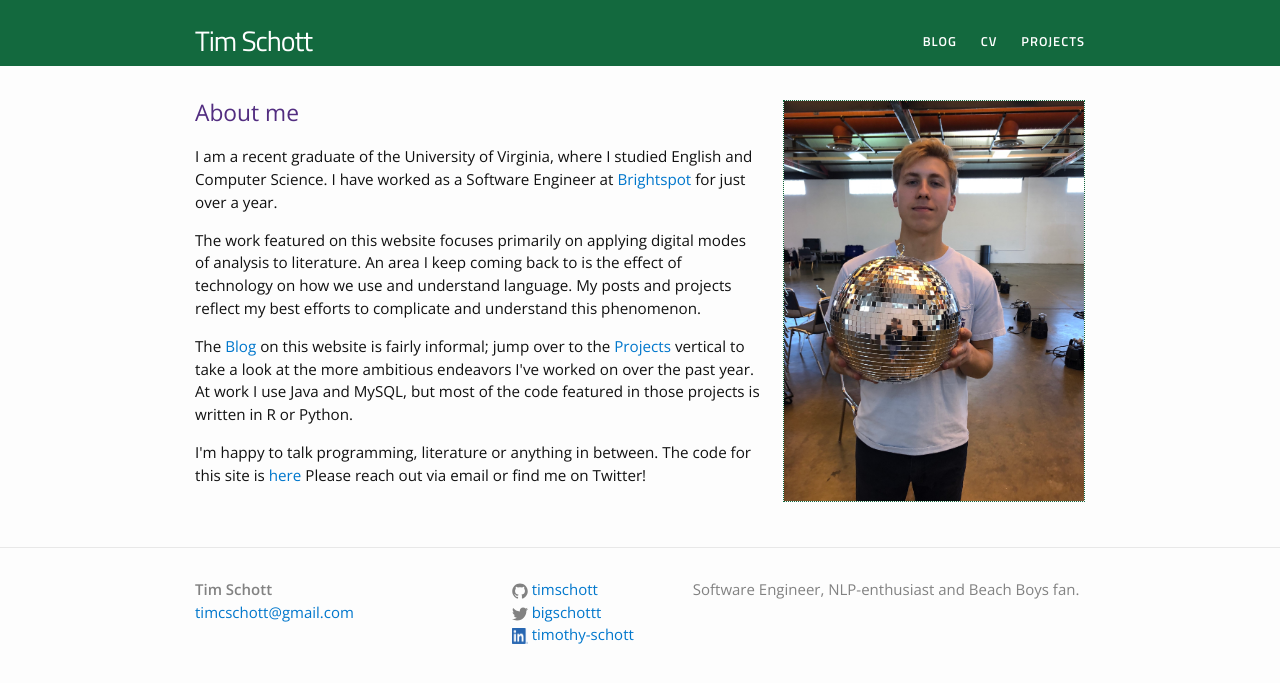
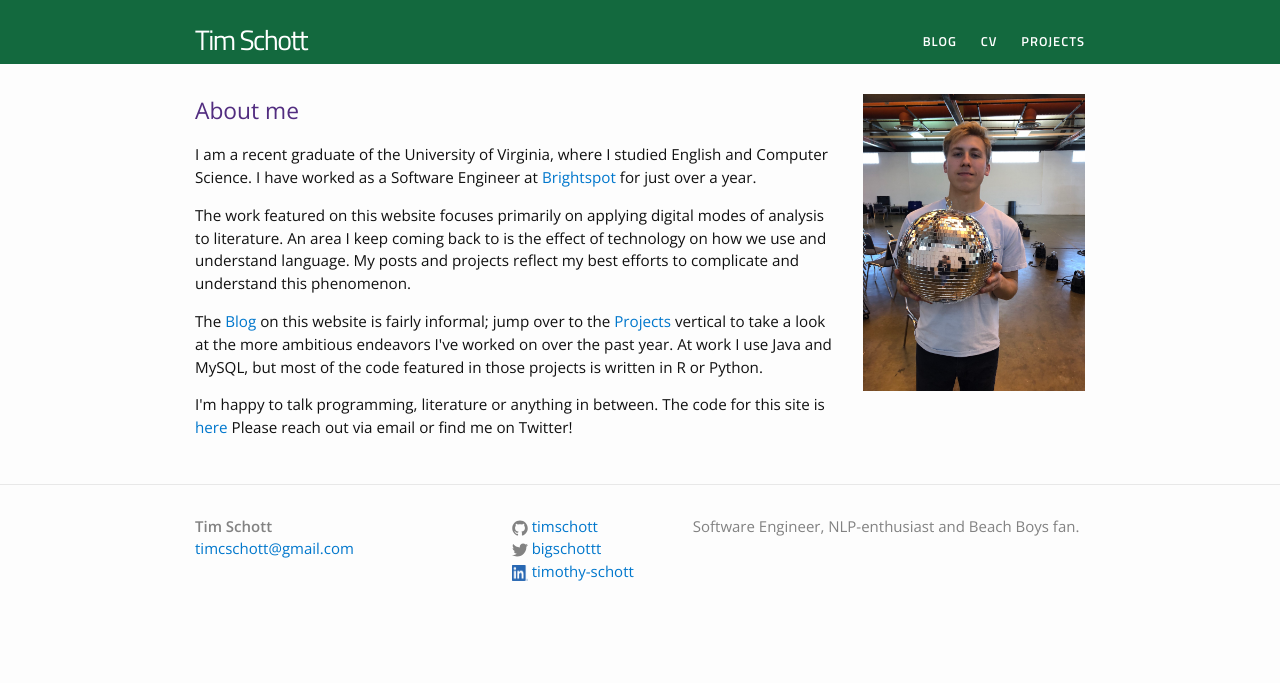
Before and after one commit to timschott/timschott.github.io, a Jekyll site: the page built from index.html, in a window 1280 px wide. Shown: the top 683 px of the page. Built offline with Jekyll 4.4.1, drawn with Linux system fonts in a browser that asks for light colours.

Commit message:
nav cleanup

```diff
--- a/_sass/_base.scss
+++ b/_sass/_base.scss
@@ -86,6 +86,21 @@
 #prog-chart {
         height: 50%;
         widith: 50%;
+}
+#disco-tim {
+    float: right;
+    margin-left: 20px;
+    margin-bottom: 15px;
+    height: 25%;
+    width: 25%;
+    @include media-query($on-palm) {
+            float: none;
+            display: block;
+            margin-left: auto;
+            margin-right: auto;
+            height: 60%;
+            width: 60%;
+    }
 }
 
 
--- a/_sass/_header.scss
+++ b/_sass/_header.scss
@@ -13,9 +13,8 @@
 
 .site-title {
     font-size: 28px;
-/* 		margin-top: 15px;
-    line-height: 40px; */
-    letter-spacing: -1px;
+    line-height: 40px;
+    letter-spacing: -1.5px;
     margin-bottom: 0;
     float: left;
     font-weight: 500;
@@ -97,8 +96,6 @@
 	z-index:2147483647;
 }
 .site-nav .sub-menu li.current-menu-item > a {
-	border-left-color: $clemson-orange;
-	border-right-color: $clemson-orange;
 	border-right: 0px;
 
 }
--- a/_sass/_layout.scss
+++ b/_sass/_layout.scss
@@ -42,7 +42,7 @@
 
             > svg {
                 width: 18px;
-                height: 15px;
+                height: 20px;
 
                 path {
                     fill: $grey-color-dark;
--- a/index.html
+++ b/index.html
@@ -5,7 +5,7 @@
 description: Welcome to my new site!
 ---
 
-{% include image.html url="/images/disco_tim.jpg" alt-text="death by disco" width=300 align="right" %}
+<img id="disco-tim" src="/images/disco_tim.jpg" alt="death by disco">
 
 <h2> About me </h2>
 
```
Also changed, not shown: _includes/header.html (+0 -23 lines).
